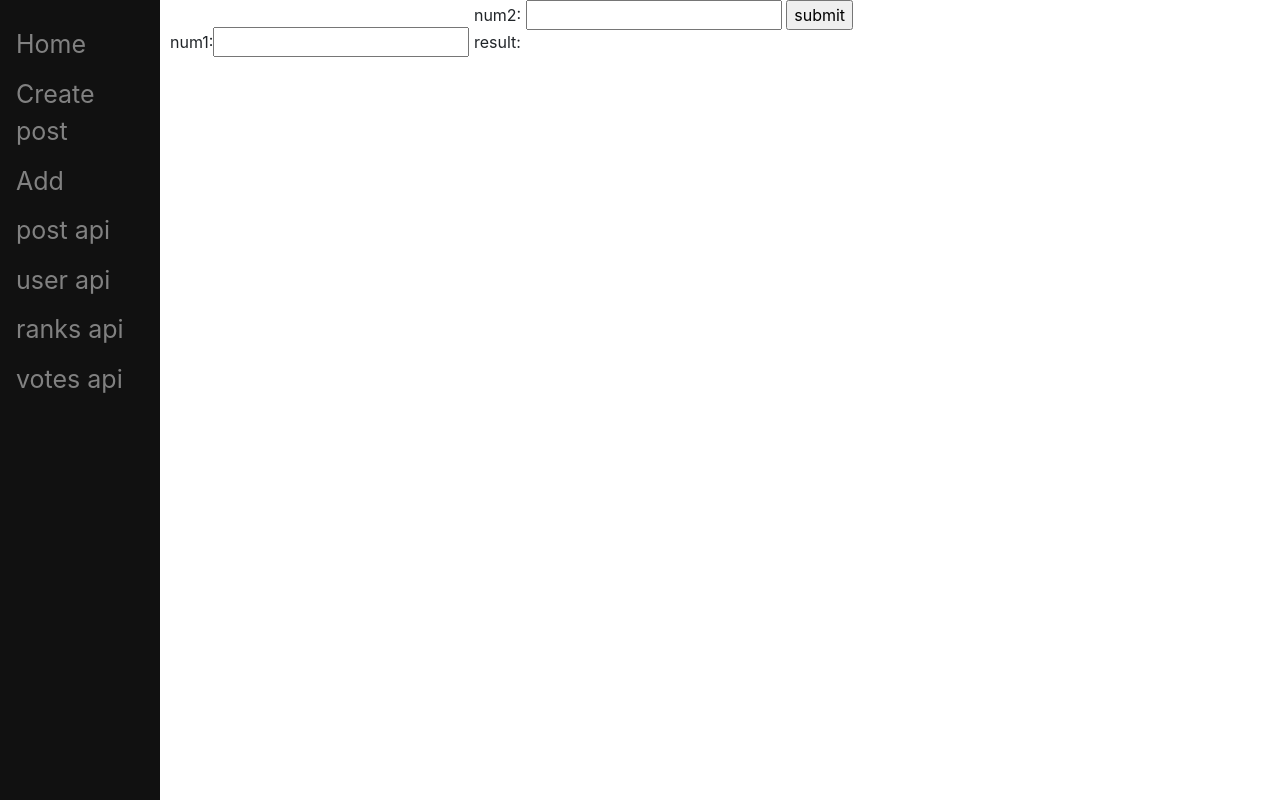
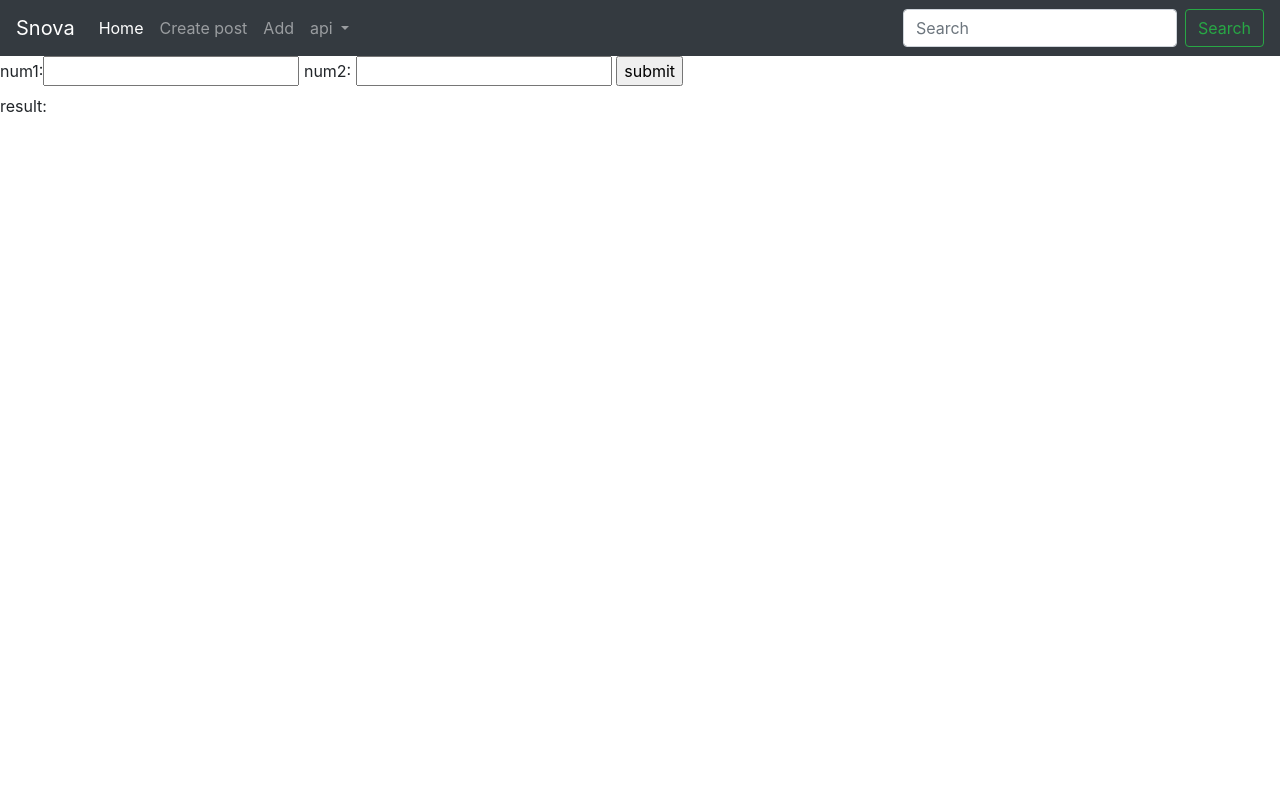
Before and after one commit to Ricar1502/Website, a Django app: page /add/ in a window 1280 px wide. Run offline with Django 4.2, Linux system fonts and the light colour scheme.

Commit message:
changes the navbar

```diff
--- a/snova_social_media/app/static/css/base.css
+++ b/snova_social_media/app/static/css/base.css
@@ -1,4 +1,4 @@
-.home {
+/* .home {
     color: yellow;
 }
 
@@ -22,11 +22,31 @@
     color: #818181;
 }
 
+.side_nav button {
+    padding: 6px 8px 6px 16px;
+    text-decoration: none;
+    font-size: 25px;
+    display: block;
+    color: #818181;
+}
+
+.side_nav li {
+    padding: 6px 8px 6px 16px;
+    text-decoration: none;
+    font-size: 25px;
+    display: block;
+    color: #818181;
+}
+
 .side_nav a:hover {
+    color: #f1f1f1;
+}
+
+.side_nav button:hover {
     color: #f1f1f1;
 }
 
 .main {
     margin-left: 160px;
     padding: 0px 10px;
-}
+} */
--- a/snova_social_media/app/templates/app/add.html
+++ b/snova_social_media/app/templates/app/add.html
@@ -4,8 +4,9 @@
 {% block content %}
 <form action="/add/" method="post">
     {% csrf_token %}
-    <label for="inp1">num1: </label><input type="number" name="inp1" id="inp_1" value="not None">
-    <label for="inp2">num2: <input type="number" name="inp2" id="inp_2">
+    <label for="inp1">num1:<input type="number" name="inp1" id="inp_1" value="not None"> </label>
+    <label for="inp2">num2: <input type="number" name="inp2" id="inp_2" value="not None"></label>
+
     <input type="submit" name="submit" value="submit">
 
 </form>
--- a/snova_social_media/app/templates/app/base.html
+++ b/snova_social_media/app/templates/app/base.html
@@ -6,26 +6,66 @@
     <meta name="viewport" content="width=device-width, initial-scale=1.0">
     <title>{% block title %}Snova{% endblock title %}</title>
     <link rel="stylesheet" href="https://cdn.jsdelivr.net/npm/bootstrap@4.3.1/dist/css/bootstrap.min.css" integrity="sha384-ggOyR0iXCbMQv3Xipma34MD+dH/1fQ784/j6cY/iJTQUOhcWr7x9JvoRxT2MZw1T" crossorigin="anonymous">
-
-    {% load static %}
-    <link rel="stylesheet"  href="{% static "css/base.css" %}">
 </head>
 <body>
-    <div class="side_nav">
-        <a href="/">Home</a>
+     {% comment %} <div class="side_nav ">
+        <a href="/" >Home</a>
         <a href="/create_post">Create post</a>
-        <a href="/add">Add</a>
-        <a href="/api/post">post api</a>
-        <a href="/api/user">user api</a>
-        <a href="/api/ranks">ranks api</a>
+        <a href="/add" >Add</a>
+        <a href="/api/post" >post api</a>
+        <a href="/api/user" >user api</a>
+        <a href="/api/ranks" >ranks api</a>
         <a href="/api/votes">votes api</a>
     </div>
+     {% endcomment %}
+     <nav class="navbar navbar-expand-lg navbar-dark bg-dark">
+        <a class="navbar-brand" href="/">Snova</a>
+        <button class="navbar-toggler" type="button" data-toggle="collapse" data-target="#navbarSupportedContent" aria-controls="navbarSupportedContent" aria-expanded="false" aria-label="Toggle navigation">
+          <span class="navbar-toggler-icon"></span>
+        </button>
+
+        <div class="collapse navbar-collapse" id="navbarSupportedContent">
+          <ul class="navbar-nav mr-auto">
+            <li class="nav-item active">
+              <a class="nav-link" href="/">Home <span class="sr-only">(current)</span></a>
+            </li>
+            <li class="nav-item">
+              <a class="nav-link" href="/create_post">Create post</a>
+            </li>
+            <li class="nav-item">
+              <a class="nav-link" href="/add">Add</a>
+            </li>
+            <li class="nav-item dropdown">
+              <a class="nav-link dropdown-toggle" href="#" id="navbarDropdown" role="button" data-toggle="dropdown" aria-haspopup="true" aria-expanded="false">
+                api
+              </a>
+              <div class="dropdown-menu" aria-labelledby="navbarDropdown">
+                <a class="dropdown-item" href="/api/post">post</a>
+                <div class="dropdown-divider"></div>
+                <a class="dropdown-item" href="/api/user">user</a>
+                <a class="dropdown-item" href="/api/votes">votes</a>
+                <a class="dropdown-item" href="/api/ranks">ranks</a>
+              </div>
+            </li>
+            {% comment %} <li class="nav-item">
+              <a class="nav-link disabled" href="#">Disabled</a>
+            </li> {% endcomment %}
+          </ul>
+          <form class="form-inline my-2 my-lg-0">
+            <input class="form-control mr-sm-2" type="search" placeholder="Search" aria-label="Search">
+            <button class="btn btn-outline-success my-2 my-sm-0" type="submit">Search</button>
+          </form>
+        </div>
+      </nav>
+
     <div class="main" id="content" >
         {% block content %}
 
         {% endblock %}
     </div>
 
-
+    <script src="https://code.jquery.com/jquery-3.3.1.slim.min.js" integrity="sha384-q8i/X+965DzO0rT7abK41JStQIAqVgRVzpbzo5smXKp4YfRvH+8abtTE1Pi6jizo" crossorigin="anonymous"></script>
+    <script src="https://cdn.jsdelivr.net/npm/popper.js@1.14.7/dist/umd/popper.min.js" integrity="sha384-UO2eT0CpHqdSJQ6hJty5KVphtPhzWj9WO1clHTMGa3JDZwrnQq4sF86dIHNDz0W1" crossorigin="anonymous"></script>
+    <script src="https://cdn.jsdelivr.net/npm/bootstrap@4.3.1/dist/js/bootstrap.min.js" integrity="sha384-JjSmVgyd0p3pXB1rRibZUAYoIIy6OrQ6VrjIEaFf/nJGzIxFDsf4x0xIM+B07jRM" crossorigin="anonymous"></script>
 </body>
 </html>
--- a/snova_social_media/app/views.py
+++ b/snova_social_media/app/views.py
@@ -35,7 +35,6 @@ def create_post_form(request):
             status = post_form.cleaned_data["status"]
             type = post_form.cleaned_data["type"]
             votes = post_form.cleaned_data["votes"]
-
             t = Post(parent_id=parent_id, title=title, content=content, link=link, user_id=user_id,
                      pic=pic, status=status, type=type, votes=votes)
             t.save()
```
